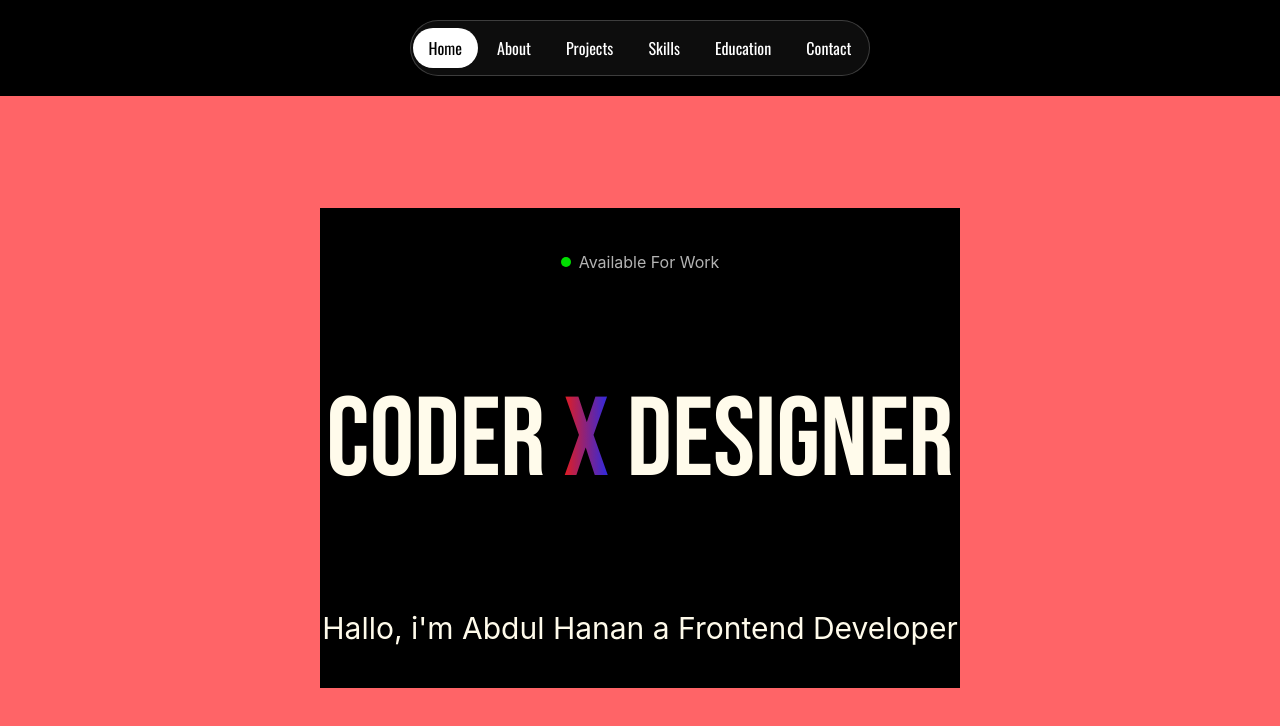
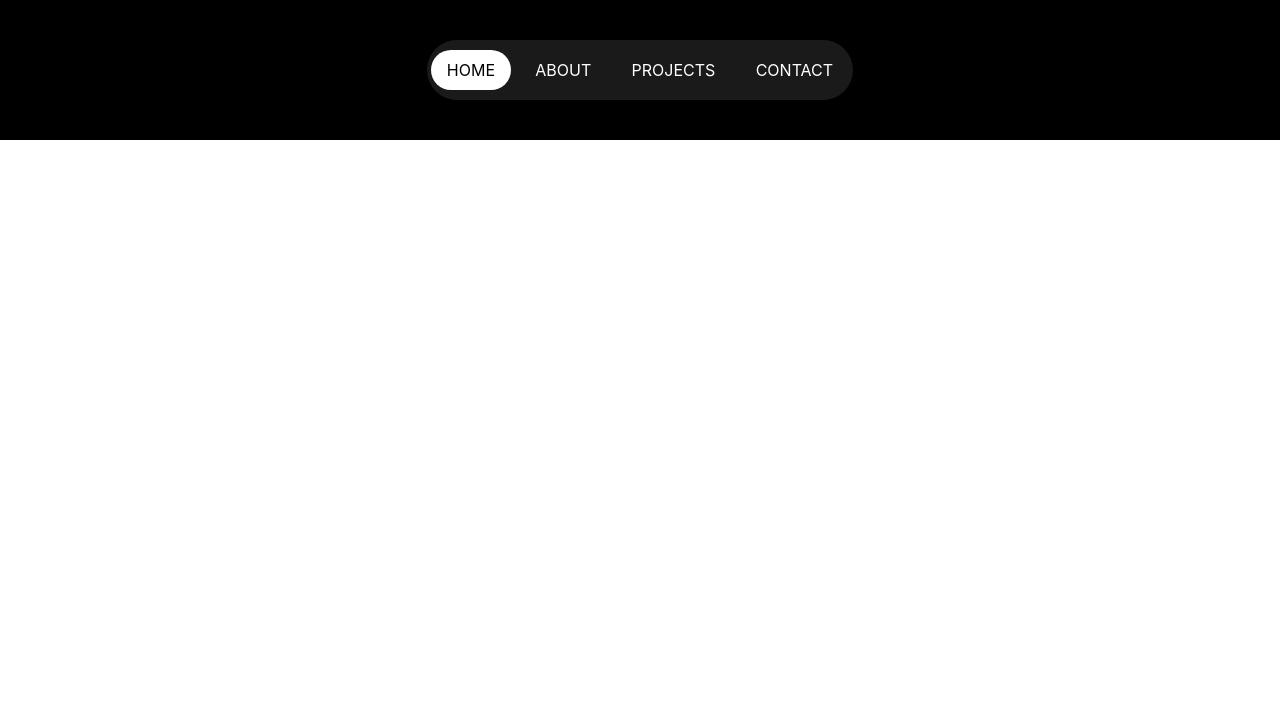
Before and after one commit to im-abdulhanan/My-Portfolio, a React (Vite) app: page / in a window 1280 px wide. Shown: the top 726 px of the page. Built offline with nearby package versions, Linux system fonts and the light colour scheme.

Commit message:
files added

```diff
--- a/src/App.jsx
+++ b/src/App.jsx
@@ -1,10 +1,8 @@
 import { Header } from "./components/Header"
-import { Home } from "./components/Home"
 export const App = () => {
   return (
     <div>
       <Header/>
-      <Home/>
     </div>
   )
 }
--- a/src/components/Header.jsx
+++ b/src/components/Header.jsx
@@ -1,25 +1,25 @@
-import React, { useState } from 'react'
-import "../css components/Header.css"
-
+import { useState } from "react"
 export const Header = () => {
-  const [active, setActive] = useState("Home")
-  const headerNmaes = ["Home","About","Projects","Skills","Education", "Contact"]
+  const menuNames = ["HOME","ABOUT","PROJECTS","CONTACT"]
+  const [bgColor ,setBgColor] = useState("HOME")
   return (
-    <div className="border w-full h-[12vh] flex justify-center items-center bg-black">
-      <ul className="h-[7vh] w-[36%] bg-white/5 backdrop-blur-lg border border-white/20 flex justify-around items-center rounded-4xl">
-        {headerNmaes.map((item)=>(
-          <li key={item}
-          onClick={()=> setActive(item)
-          }
-          className={`header-li py-2 px-4 rounded-3xl cursor-pointer ${
-              active === item
-                ? "bg-white text-black"          // active styling
-                : "hover:bg-white/10 hover:backdrop-blur-lg text-white" // default/hover styling
-            }`}>
-              {item}
-            </li>
-        ))}
-      </ul>
-    </div>
+    <nav className="bg-black">
+      <div className="hidden sm:flex w-full h-35">
+        <div className="w-full h-[100%]  flex items-center justify-center">
+           <ul className="hidden sm:flex justify-around items-center sm:w-1/2  lg:w-1/3 h-15  rounded-4xl  bg-white/10 backdrop-blur-3xl">
+            {menuNames.map((item)=>(
+            <li key={item} className={`sm:px-4 sm:py-2 px-6 py-2 rounded-4xl
+              ${bgColor === item ? "bg-white text-black" : "hover:bg-white/5 text-white"}
+              `}
+              onClick={()=>setBgColor(item)}
+            >{item}</li>
+          ))}
+        </ul>
+        </div>
+      </div>
+      <div className="flex flex-col  sm:hidden">
+       <h1 className="text-white">hi</h1>
+      </div>
+    </nav>
   )
 }
--- a/src/components/Home.jsx
+++ /dev/null
@@ -1,20 +0,0 @@
-import "../css components/Home.css"
-export const Home = () => {
-  return (
-    <div className="w-full h-[88vh] flex justify-center items-center bg-red-400">
-        <div className="w-[50%] h-[60vh] bg-black flex flex-col items-center justify-around">
-            <div className="flex  gap-2 items-center w-fit h-fit ">
-                <div className="w-[10px] h-[10px] rounded-[100%] bg-green-500 green-small"></div>
-                <h4 className="text-white/70">Available For Work</h4>
-            </div>
-            <div className="">
-                <h1 className="coder-heading text-[700%] text-amber-50 fon">Coder <span className="x-span">X</span> Designer</h1>
-            </div>
-            <div className="">
-                <h3 className="text-amber-50 text-3xl">Hallo, i'm Abdul Hanan a Frontend Developer</h3>
-                <div className=""></div>
-            </div>
-        </div>
-    </div>
-  )
-}
--- a/src/css components/Header.css
+++ /dev/null
@@ -1,4 +0,0 @@
-@import url('https://fonts.googleapis.com/css2?family=Bebas+Neue&family=Oswald:wght@200..700&display=swap');
-.header-li{
-    font-family: "Oswald";
-}
--- a/src/css components/Home.css
+++ /dev/null
@@ -1,24 +0,0 @@
-@import url('https://fonts.googleapis.com/css2?family=Bebas+Neue&display=swap');
-@keyframes greenlight {
-  0% {
-    background-color: rgba(0, 255, 0, 1);
-  }
-  50% {
-    background-color: rgba(0, 255, 0, 0.4);
-  }
-  100% {
-    background-color: rgba(0, 255, 0, 1);
-  }
-}
-
-.green-small {
-  animation: greenlight 2s infinite;
-}
-.coder-heading{
-  font-family: "Bebas Neue";
-}
-.x-span{
-  background: linear-gradient(to right, rgb(231, 28, 28), rgb(42, 42, 228));
-  -webkit-background-clip: text;
-  -webkit-text-fill-color: transparent;
-}
```
